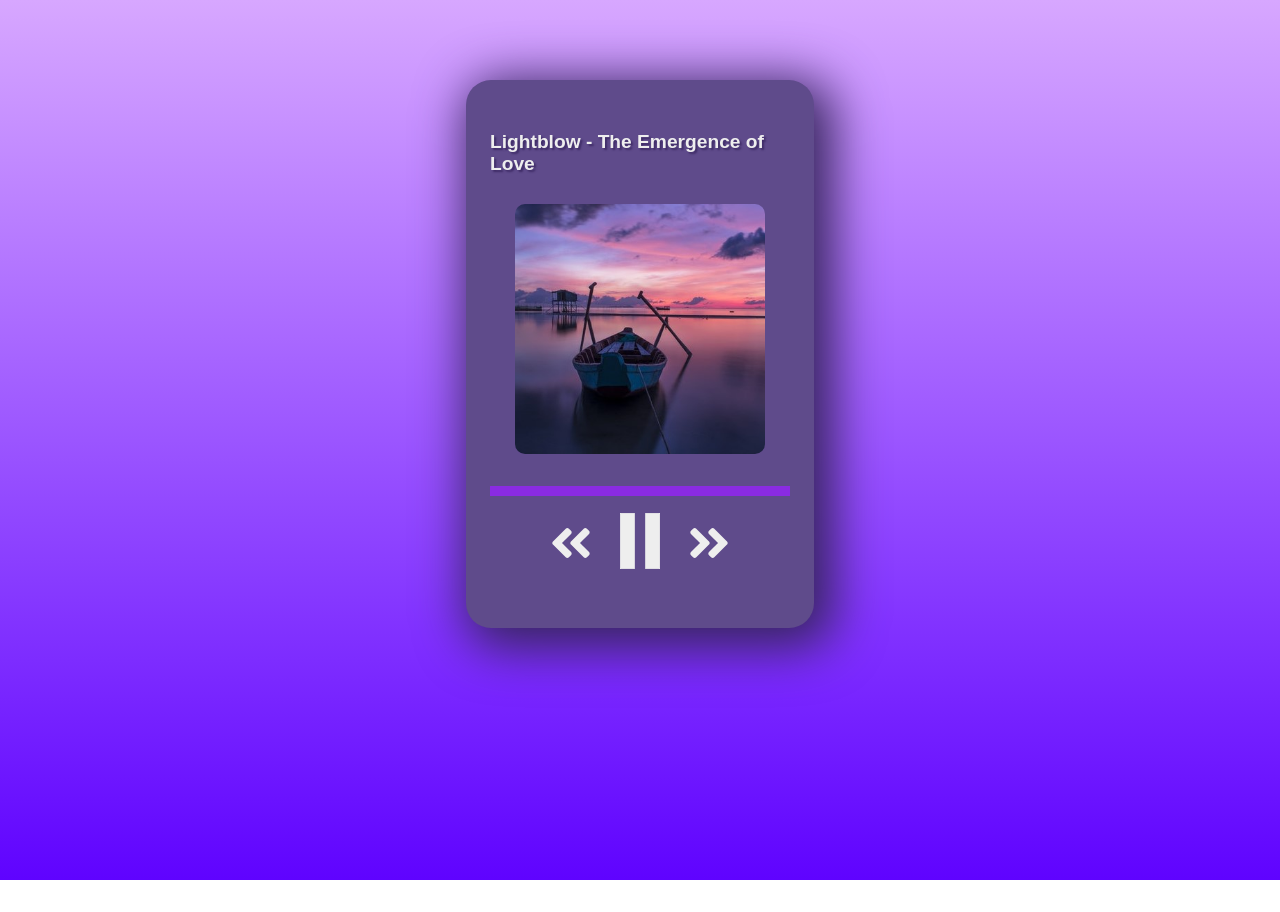
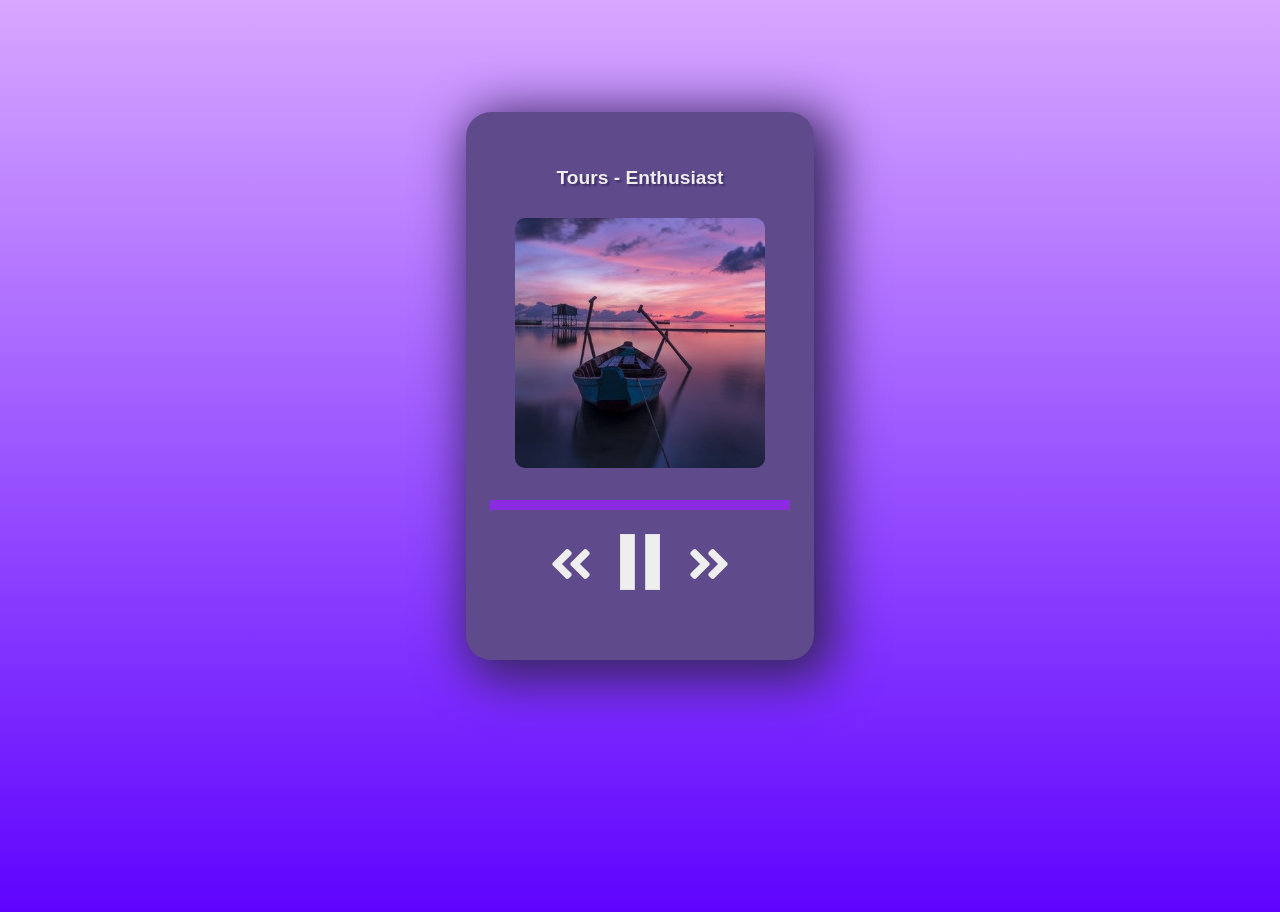
Before and after one commit to t-howell/music-player, a plain HTML site: page index.html in a window 1280 px wide. Before the commit the page ends 880 px from the top, so only its background shows below. Drawn offline with nearby package versions, Linux system fonts and the light colour scheme.

```diff
--- a/scripts/startingover.js
+++ b/scripts/startingover.js
@@ -2,7 +2,7 @@
 //Music found here: https://freemusicarchive.org/music/charts/this-week
 
 //songs array
-let songs = ["contents/sounds/lightblow-theEmergenceOfLove.mp3", "contents/sounds/tours-enthusiast.mp3"];
+let songs = ["contents/sounds/tours-enthusiast.mp3", "contents/sounds/lightblow-theEmergenceOfLove.mp3"];
 
 //Covers array
 let coverArt = ["contents/images/boat.jpg", "contents/images/lupins.jpeg", "contents/images/aster-flower.jpeg"];
@@ -12,7 +12,7 @@
 //Select song name h1 from index
 let songName = document.getElementById('songName');
 //song title array
-let songTitle = ["Lightblow - The Emergence of Love", "Tours - Enthusiast"];
+let songTitle = ["Tours - Enthusiast", "Lightblow - The Emergence of Love"];
 //get seekbar from index
 let fill = document.getElementById("fill");
 
--- a/styles/main.css
+++ b/styles/main.css
@@ -14,7 +14,8 @@
     /*border: 3px solid black;*/
     width: 300px;
     height: 500px;
-    margin: 5rem auto;
+    margin: 0 auto;
+    margin-top: 7rem;
     padding: 1.5rem;
     background: #5F4B8B;
     box-shadow: 10px 10px 50px 10px rgb(54, 37, 92);
@@ -58,6 +59,9 @@
     margin: 0 auto;
     padding: 1rem;
 }
+#play>img {
+    height: 70px;
+}
 button {
     background: none;
     border: none;
```
